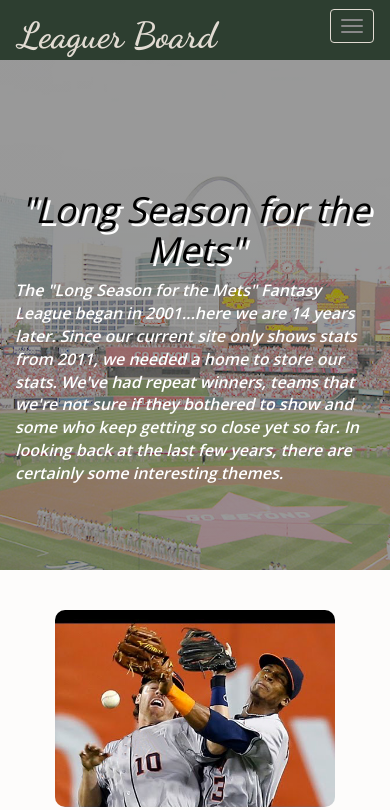
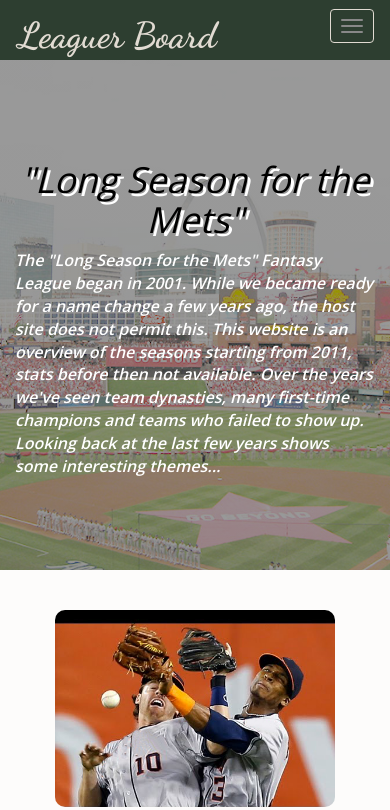
Before and after one commit to sherigr/LeaguerBoard, a PHP site: page / in a window 390 px wide. Shown: the top 810 px of the page. Run offline with PHP 8.4, Linux system fonts and the light colour scheme; some libraries are stand-ins or nearby versions.

Commit message:
baseball animate rework, jumbotron text and media query padding-top edit

```diff
--- a/css/style.css
+++ b/css/style.css
@@ -10,7 +10,6 @@
   font-family: 'Open Sans', sans-serif;
   font-size: 14px;
   font-weight: 400;
-  /*background-color: #F5F3EF;*/
   background-color: #FDFCFB;
   overflow-x: hidden;
 }
@@ -53,7 +52,6 @@
   font-size: 52px;
   font-family: 'Dancing Script', cursive, sans-serif;
   font-weight: 900;
-  /*color: #CCFF00;*/
   color: #E1DBD2;
  }
 
@@ -70,7 +68,6 @@
   padding: 20px 10px;
   font-size: 16px;
   line-height: 17px;
- /* color: #CCFF00;*/
   color: #E1DBD2;
 }
 
@@ -96,7 +93,6 @@
   color: #FFFFFF;
 }
 .navbar-default .navbar-text {
-  /*color: #CCFF00;*/
   color: #E1DBD2;
   font-family: 'Dancing Script', cursive, sans-serif;
   font-size: 20px;
@@ -119,11 +115,13 @@
     border-color: #E1DBD2;
 }
 
-
-/* Baseball image on window load */
+/*-------------------------------
+  Baseball image on window load
+--------------------------------------------- */
 #baseball {
   position: absolute;
-  left: -1000px
+  top: 50%;
+  z-index: 1000;
 }
 
 /*-------------------------------
@@ -173,11 +171,9 @@
   background-color: #F5F3EF;
 }
 
-
 hr.featurette-divider {
   border-top: 1px solid #E2E2E2 !important;
 }
-
 
 .featurette-divider {
   margin: 80px 0; /* Space out the Bootstrap <hr> more */
@@ -256,7 +252,6 @@
   padding: .33em;
 }
 
-
 /*-------------------------------
 Footer
 --------------------------------------------- */
@@ -334,7 +329,6 @@
   }
 }
 
-
 @media (max-width: 610px) {
   p.navbar-text {
     clear: both;
@@ -359,12 +353,9 @@
 
 @media (max-width: 768px) {
   .jumbotron {
-/*  background-image: url(../img/field.jpg);*/
-/*  opacity: 0.6;*/
   height: 450px;
   padding-top: 80px;
   padding-bottom: 80px;
-  /*margin-bottom: 100px; */
   }
 }
 
@@ -378,7 +369,7 @@
 @media (max-width: 666px) {
   .jumbotron {
   height: 520px;
-  padding-top: 90px;
+  padding-top: 60px;
   padding-bottom: 80px;
   }
 }
@@ -416,7 +407,7 @@
     }
   }
 
-/* need to center on tablets */
+/* center on tablets */
   @media (min-width: 768px) and (max-width: 990px) {
     #seasons .col-md-5 {
       text-align: center;
@@ -494,5 +485,14 @@
   }
 }
 
+/* ---------------------------------------------
+  No baseball animate on mobile
+--------------------------------------------- */
+
+@media (max-width: 900px) {
+  #baseball {
+    display: none;
+  }
+}
 
 /* --------------------------------------------- */
--- a/index.html
+++ b/index.html
@@ -5,8 +5,9 @@
     <meta http-equiv="X-UA-Compatible" content="IE=edge">
     <meta name="viewport" content="width=device-width, initial-scale=1">
 
-    <meta name="description" content="">
-    <meta name="author" content="">
+    <meta name="description" content="Recap of past few years for the Long Season for the Mets Fantasy League.">
+    <meta name="author" content="Sheri Grossman">
+    <meta name="robots" content="index, follow">
 
 
     <title>Leaguer Board</title>
@@ -36,7 +37,7 @@
     <header id="header-nav" role="banner">
       <div id="navbar" class="navbar navbar-default">
         <div class="navbar-header">
-            <a class="navbar-brand" href="#">Leaguer Board</a><!-- <p class="navbar-text">"Long Season...Mets"</p> -->
+            <a class="navbar-brand" href="#">Leaguer Board</a>
 
             <button type="button" class="navbar-toggle" data-toggle="collapse" data-target=".navbar-collapse">
                 <span class="sr-only">Toggle navigation</span>
@@ -57,12 +58,14 @@
         </div>
       </div> <!-- div id navbar -->
     </header>
+
     <!-- animated baseball on page load -->
     <div>
       <img id="baseball" src="img/baseball.png" height="200" width="250">
     </div>
     <!-- end animated baseball -->
-      <!-- Adding Modal on top to avoid conflicts -->
+
+      <!-- Adding Modal at top to avoid conflicts -->
       <div class="modal fade" id="modal14">
         <div class="modal-dialog">
           <div class="modal-content">
@@ -560,7 +563,7 @@
     <div class="jumbotron">
       <div class="container">
         <h1><i>"Long Season for the Mets"</i></h1>
-        <p><i>The "Long Season for the Mets" Fantasy League began in 2001...here we are 14 years later. Since our current site only shows stats from 2011, we needed a home to store our stats. We've had repeat winners, teams that we're not sure if they bothered to show and some who keep getting so close yet so far. In looking back at the last few years, there are certainly some interesting themes.</i></p>
+        <p><i>The "Long Season for the Mets" Fantasy League began in 2001. While we became ready for a name change a few years ago, the host site does not permit this. This website is an overview of the seasons starting from 2011, stats before then not available. Over the years we've seen team dynasties, many first-time champions and teams who failed to show up. Looking back at the last few years shows some interesting themes...</i></p>
       </div> <!-- container -->
     </div> <!-- jumbotron -->
 
@@ -728,6 +731,7 @@
     <!-- IE10 viewport hack for Surface/desktop Windows 8 bug -->
     <script src="js/ie10-viewport-bug-workaround.js"></script>
     <script src="js/jquery.prettyPhoto.js"></script>
+    <script src="js/easing.js"></script>
     <script src="js/scores.js"></script>
     <script src="js/script.js"></script>
   </body>
--- a/js/script.js
+++ b/js/script.js
@@ -5,22 +5,15 @@
     $(".navbar-collapse").collapse('hide');
   });
 
-// fix so it animates 1
-// var img = $("#baseball"),
-//         width = img.get(0).width,
-//         screenWidth = $(window).width(),
-//         duration = 5000;
+// Animate baseball on page load
+$('#baseball').animate({
+    marginLeft: $(document).width()
+  }, 2500, 'easeInOutElastic', function() {
+    // Animation complete.
+    $('#baseball').fadeOut(1000);
+  });
 
-//     function animateBaseball() {
-//         img.css("left", -width).animate({
-//             "left": screenWidth
-//         }, duration, animateBaseball);
-//     }
-
-//     animateBaseball();
-
-
-
+// when view winner clicked, show winner hide button
 $('.winner').hide();
   $('.winner-btn').click(function(e) {
   	e.preventDefault();
@@ -28,7 +21,7 @@
   	$(this).remove();
   });
 
-// refactored to cover all modal buttons
+// scores button clicked, reveal modal for that year
 	$('.scores-btn').click(function(e) {
 		var year = $(this).attr('data-year');
 		e.preventDefault();
@@ -39,31 +32,5 @@
 		})
 	});
 
-	// $('.scores-btn13').click(function(e) {
-	// 	e.preventDefault();
-	// 	$('#modal13').modal({
-	// 		show: true,
-	// 		backdrop: 'static',
-	// 		keyboard: true
-	// 	})
-	// });
-	// 	$('.scores-btn12').click(function(e) {
-	// 	e.preventDefault();
-	// 	$('#modal12').modal({
-	// 		show: true,
-	// 		backdrop: 'static',
-	// 		keyboard: true
-	// 	})
-	// });
-
-	// $('.scores-btn11').click(function(e) {
-	// 	e.preventDefault();
-	// 	$('#modal11').modal({
-	// 		show: true,
-	// 		backdrop: 'static',
-	// 		keyboard: true
-	// 	})
-	// });
-
 
 });
```
